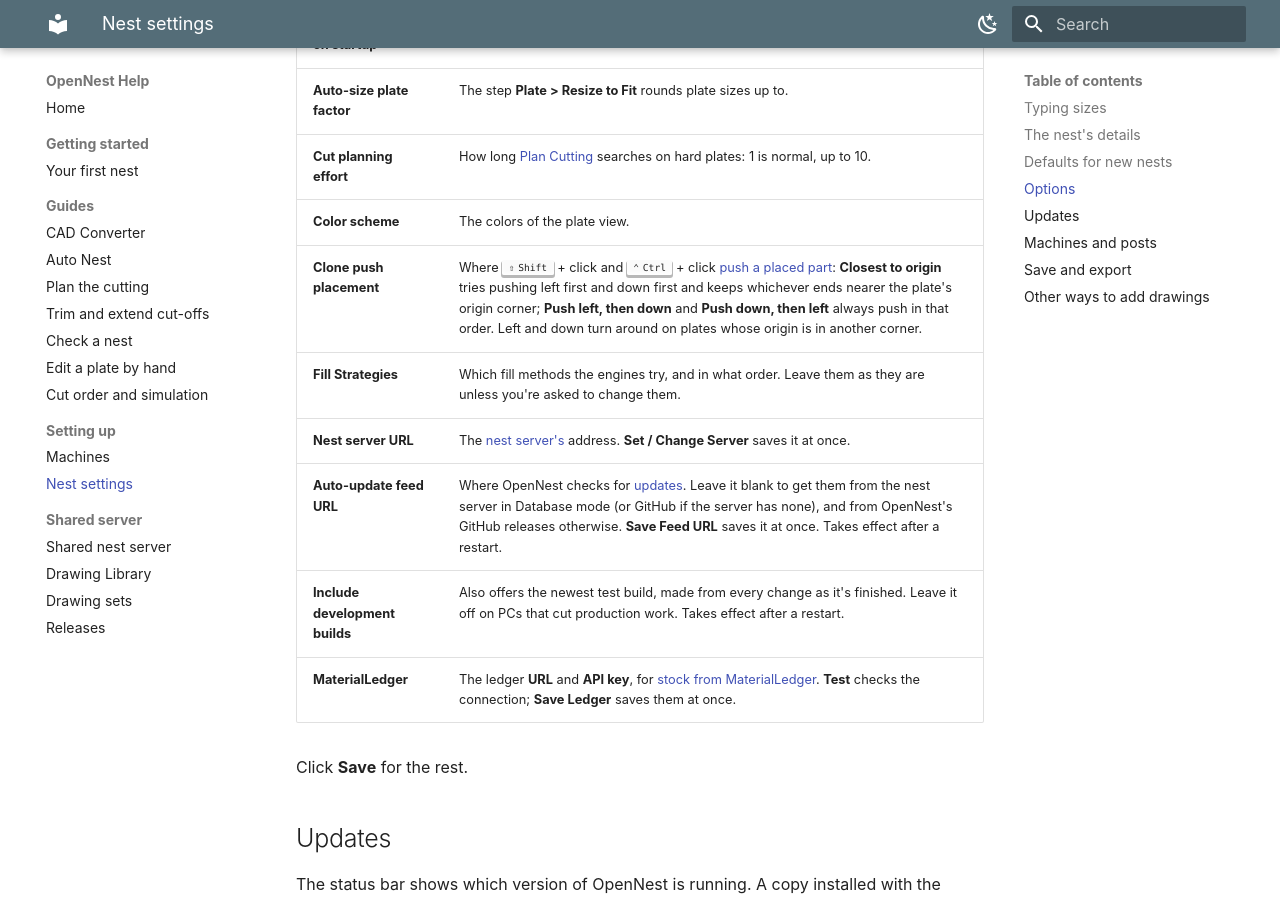
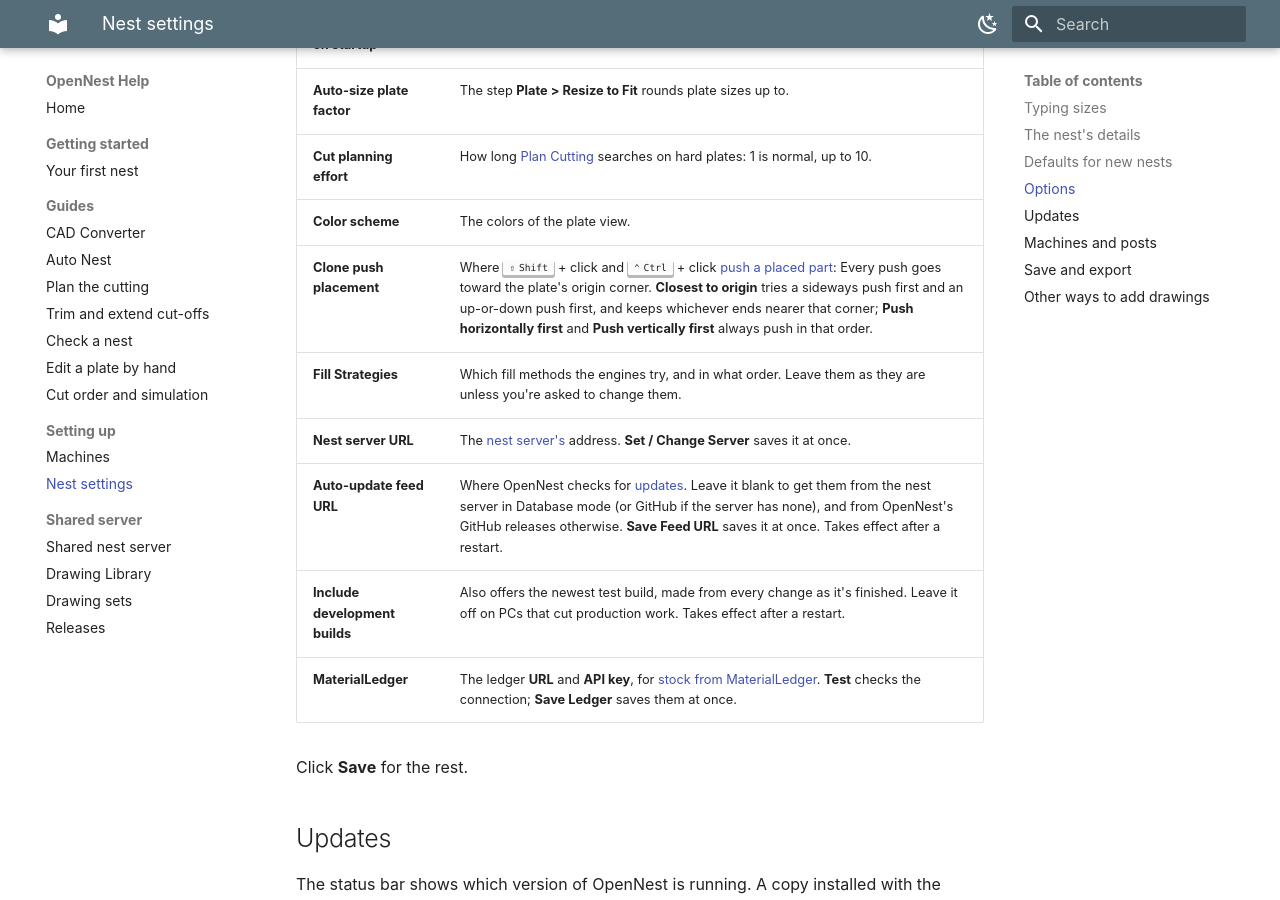
Before and after one commit to ajisaacs/opennest-help, an MkDocs documentation site: the page built from docs/nest-settings.md, in a window 1280 px wide and 900 px high, scrolled down 1592 px. Built offline with MkDocs 1.6.1 and Material for MkDocs 9.7.7, drawn with Linux system fonts in a browser that asks for light colours.

Commit message:
Name the clone push orders by axis
OpenNest renamed them: every push goes toward the origin corner, so
"left" and "down" were wrong on other quadrants.

Co-Authored-By: Claude Opus 5.5 <noreply@anthropic.com>

```diff
--- a/docs/nest-settings.md
+++ b/docs/nest-settings.md
@@ -63,7 +63,7 @@ In Database mode the server keeps one shared copy of the nest defaults; see
 | **Auto-size plate factor** | The step **Plate > Resize to Fit** rounds plate sizes up to. |
 | **Cut planning effort** | How long [Plan Cutting](cutting-planner.md#not-ready) searches on hard plates: 1 is normal, up to 10. |
 | **Color scheme** | The colors of the plate view. |
-| **Clone push placement** | Where ++shift++ + click and ++ctrl++ + click [push a placed part](edit-plates.md#place-parts): **Closest to origin** tries pushing left first and down first and keeps whichever ends nearer the plate's origin corner; **Push left, then down** and **Push down, then left** always push in that order. Left and down turn around on plates whose origin is in another corner. |
+| **Clone push placement** | Where ++shift++ + click and ++ctrl++ + click [push a placed part](edit-plates.md#place-parts): Every push goes toward the plate's origin corner. **Closest to origin** tries a sideways push first and an up-or-down push first, and keeps whichever ends nearer that corner; **Push horizontally first** and **Push vertically first** always push in that order. |
 | **Fill Strategies** | Which fill methods the engines try, and in what order. Leave them as they are unless you're asked to change them. |
 | **Nest server URL** | The [nest server's](nest-server.md#change-server-address) address. **Set / Change Server** saves it at once. |
 | **Auto-update feed URL** | Where OpenNest checks for [updates](#updates). Leave it blank to get them from the nest server in Database mode (or GitHub if the server has none), and from OpenNest's GitHub releases otherwise. **Save Feed URL** saves it at once. Takes effect after a restart. |
```
